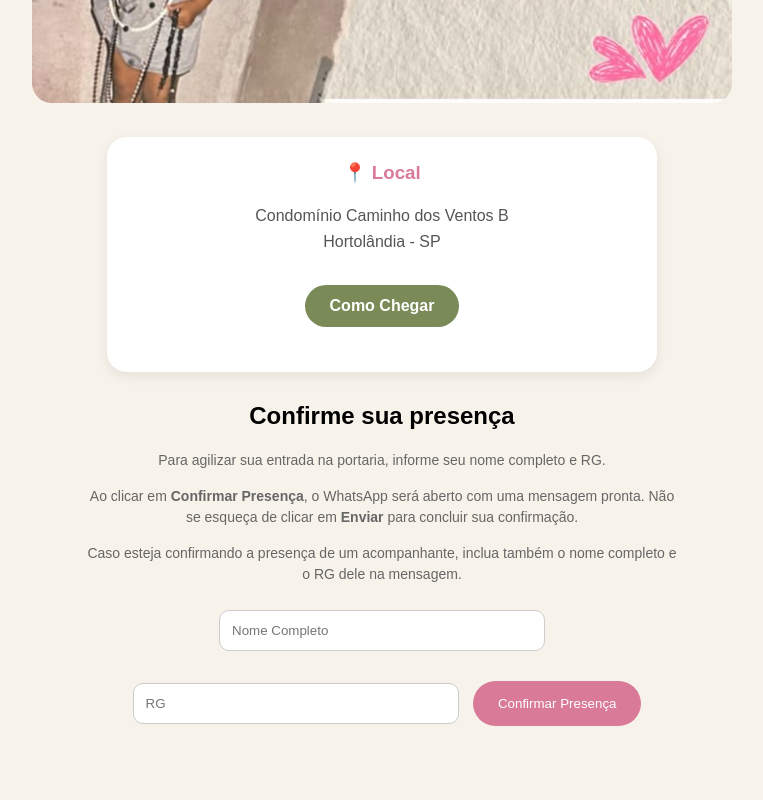
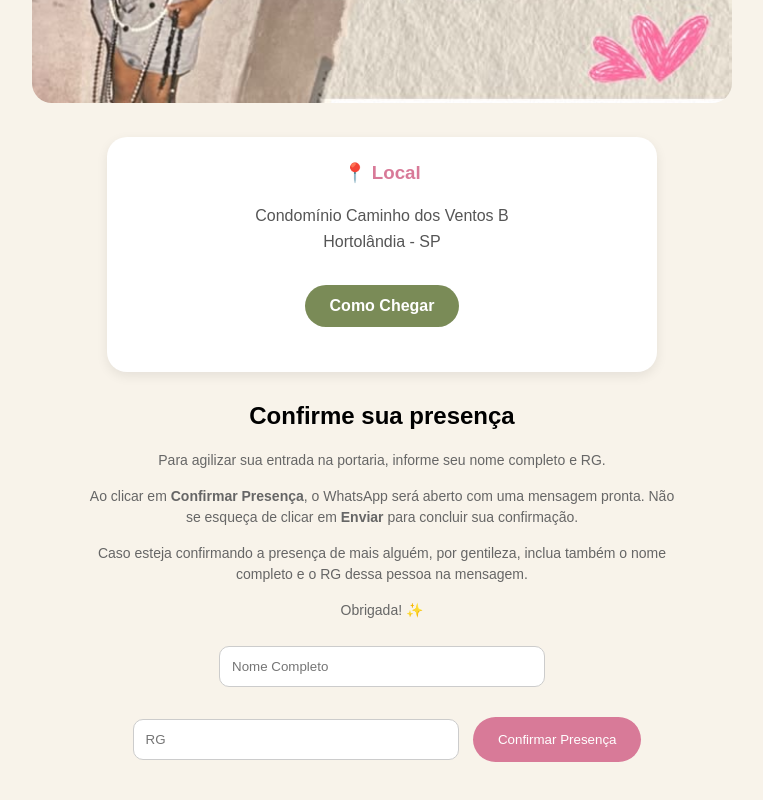
Before and after one commit to nsnathi/nathalia-30, a plain HTML site: page index.html in a window 1280 px wide. Shown: the part 1161-1961 px from the top of the page, without its empty margins (258-1021 px from the left). Drawn offline with Linux system fonts and the light colour scheme.

Commit message:
Add files via upload

```diff
--- a/index.html
+++ b/index.html
@@ -49,8 +49,9 @@
     </p>
 
     <p>
-        Caso esteja confirmando a presença de um acompanhante,
-        inclua também o nome completo e o RG dele na mensagem.
+        Caso esteja confirmando a presença de mais alguém, por gentileza, inclua também o nome completo e o RG dessa pessoa na mensagem.
+<p>
+        Obrigada! ✨
     </p>
 
     <input
```
